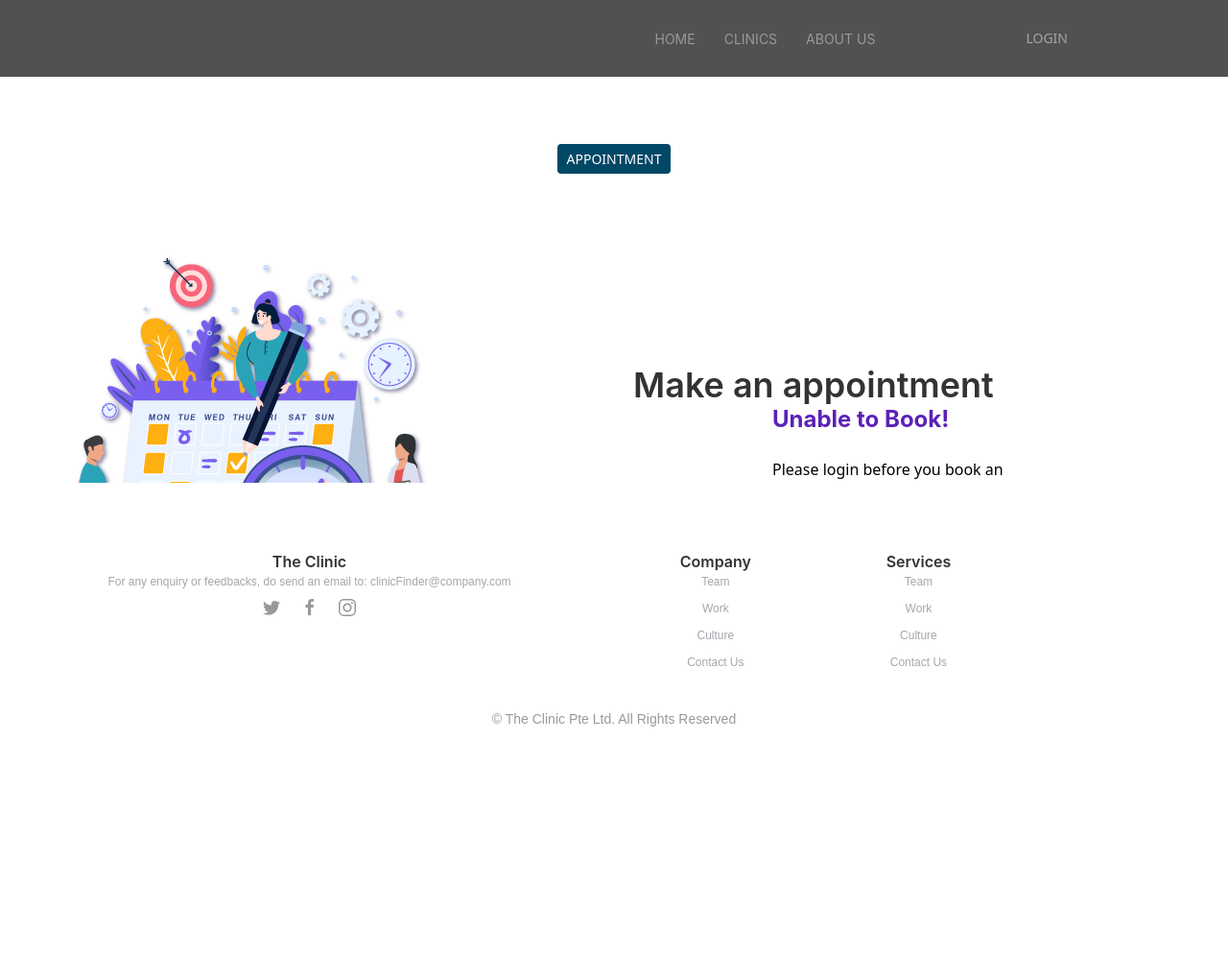
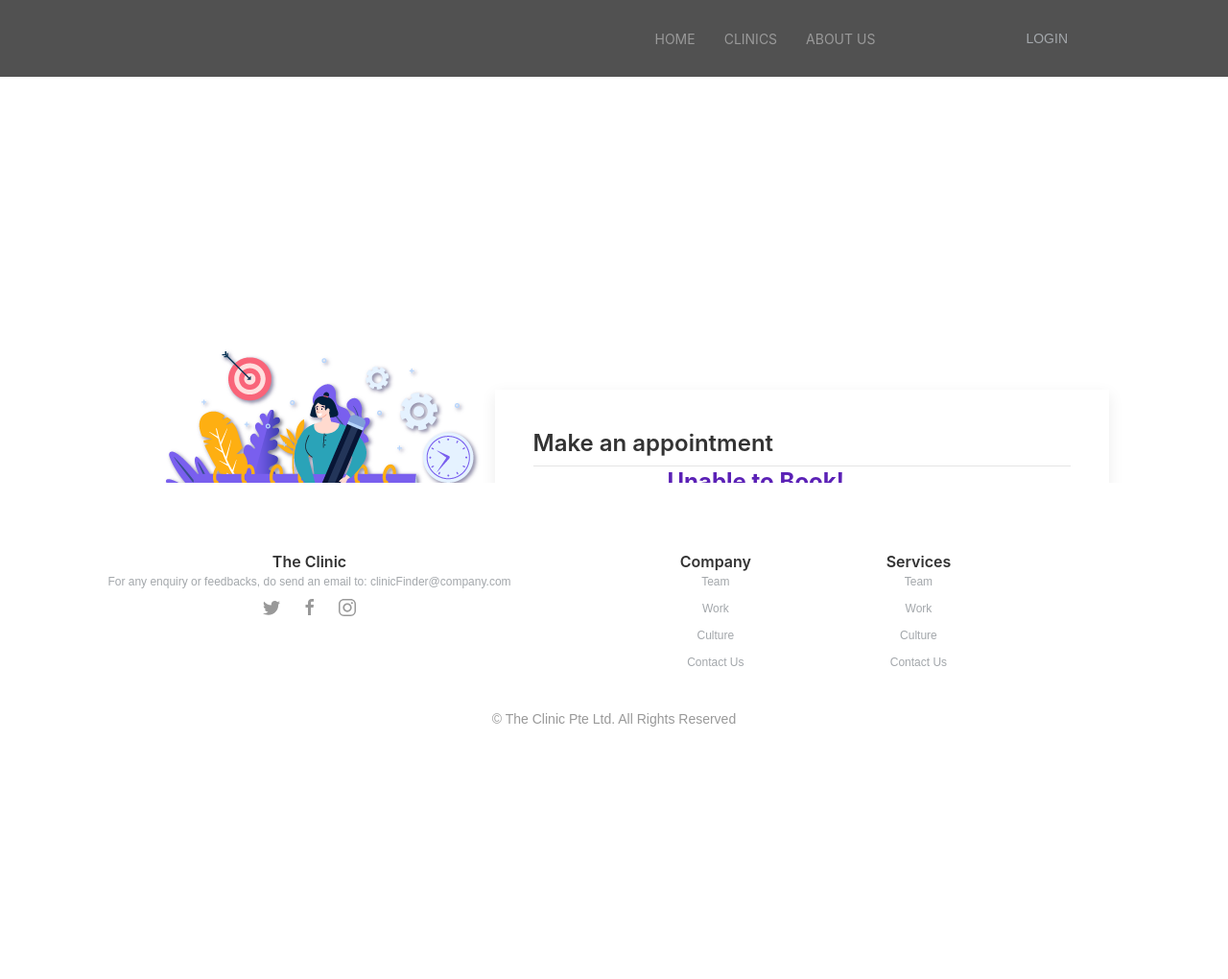
Before and after one commit to bellesim/ICT1004_Project, a PHP site: page /appt_booking.php in a window 1280 px wide. Shown: the whole page at 96% size. Before the commit the page ends 757 px from the top, so only its background shows below. Run offline with PHP 8.4, Linux system fonts and the light colour scheme; some libraries are stand-ins or nearby versions.

Commit message:
new update

```diff
--- a/appt_booking.php
+++ b/appt_booking.php
@@ -1,53 +1,35 @@
-
 <!DOCTYPE html>
-
-
-
-
-
-
-
-
-
-        <!DOCTYPE html>
-<html lang="en">
+<?php
+session_start();
+?>
+<html>
     <head>
-		<meta charset="utf-8">
-		<meta name="viewport" content="width=device-width, initial-scale=1">
-		<title>Marketing - UIkit 3 KickOff</title>
+        <title>Clinic</title>
         <link rel="icon" href="img/favicon.ico">
         <!-- CSS FILES -->
         <link rel="stylesheet" type="text/css" href="https://cdn.jsdelivr.net/npm/uikit@latest/dist/css/uikit.min.css">
-        <link rel="stylesheet" type="text/css" href="css/main.css">
         <link href="https://unpkg.com/tailwindcss@^1.0/dist/tailwind.min.css" rel="stylesheet">
-
+        <link rel="stylesheet" type="text/css" href="css/index.css">
+        <?php include "head.inc.php"; ?>
     </head>
-	<body>
+    <body class='clinic'>
          <!-- TOP -->
-		<!--<div class="top-wrap uk-position-relative uk-light uk-background-secondary"> !-->
         <div class="top-wrap uk-position-relative" uk-background-primary style="background-color: #515151;">
         <div class="uk-flex uk-flex-center uk-flex-middle h-20">
             <?php include "nav.inc.php";?>
             </div>
         </div>
-	<!-- /TOP -->
-		<section id="content" class="uk-section uk-section-default">
-			<div class="uk-container">
-				<div class="uk-section uk-section-small uk-padding-remove-top">
-					<ul class="uk-subnav uk-subnav-pill uk-flex uk-flex-center" data-uk-switcher="connect: .uk-switcher; animation: uk-animation-fade">
-						<li><a class="rounded" href="#">Appointment</a></li>
-					</ul>
-				</div>
+        <?php include "timeout.inc.php"; ?>
+        <section class="uk-section">
 
-				<ul class="uk-switcher uk-margin">
-					<li>
-						<div class="uk-grid uk-child-width-1-2@l uk-flex-middle" data-uk-grid data-uk-scrollspy="target: > div; cls: uk-animation-slide-left-medium">
-							<div>
-                                <img src="images/indeximage.png" alt="aboutus"data-uk-img>
-                            </div>
-							<div data-uk-scrollspy-class="uk-animation-slide-right-medium">
-								<h2 class="font-semibold text-4xl">Make an appointment</h6>
-								<p class="subtitle-text">
+             <div class="uk-flex uk-flex-center uk-flex-middle uk-height-viewport uk-position-z-index uk-position-relative" data-uk-height-viewport="min-height: 200">
+                 <img src="images/indeximage.png">
+                <div class="uk-card uk-card-default uk-card-body uk-width-1-2@m mr-6">
+
+                <h2 class="text-2xl font-semibold">Make an appointment</h2>
+                <p class="uk-heading-divider"><p>
+
+
                     <?php
     session_start();
 
@@ -73,32 +55,29 @@
                 $stmt->close();
                 ?>
 
-                <html>
-                    <head>
-                        <?php include "head.inc.php"; ?>
-                    </head>
-                    <body>
+
                         <?php
-
                         $currentdate = new DateTime();
                         $currentdate = $currentdate->setTimezone(new DateTimeZone('Asia/Singapore'));
                         $interval = new DateInterval('P1D');
                         $currentdate->add($interval);
                         $currentdate = $currentdate->format('yy-m-d');
-
                         ?>
 
                         <div class="container">
                             <form action="appt_booked.php" method="POST" class="form-control">
                                 <p class="italic text-red-700 mb-8">* mandatory fields</p>
-                                <p>Clinic: <?php echo $ClinicName;?></p>
+
+
+                                <div class="uk-width-1-1">
+                                    <h4 class="text-base font-semibold mt-4">Clinic: <?php echo $ClinicName;?> </h4>
+                                </div>
+                                <div class="uk-width-1-1">
+                                    <h4 class="text-base font-semibold mt-4"><label>Appointment Date* <input type="date" name="ApptDate" class="form-control" min="<?php echo $currentdate;?>" required></label> </h4>
+                                </div>
+                               <div class="uk-width-1-1">
                                    <div class="form-group">
-                                    <label>Appointment Date*</label>
-                                    <input type="date" name="ApptDate" class="form-control" min="<?php echo $currentdate;?>" required>
-                                </div>
-
-                                <div class="form-group">
-                                    <label for="ApptStartTime">Appointment Timeslot*:</label>
+                                    <h4 class="text-base font-semibold mt-4"><label for="ApptStartTime">Appointment Timeslot*:</label>
                                     <select id="ApptStartTime" name="ApptStartTime" required>
                                         <option value="0800">0800-0900</option>
                                         <option value="0900">0900-1000</option>
@@ -110,14 +89,20 @@
                                         <option value="1500">1500-1600</option>
                                         <option value="1600">1600-1700</option>
                                         <option value="1700">1700-1800</option>
-                                    </select>
+                                    </select></h4>
                                    </div>
+                                </div>
+
+                                <div class="uk-width-1-1">
                                     <div class="form-group">
-                                    <label>Appointment Type</label>
-                                    <input type="text" name="ApptType" class="form-control" placeholder="e.g. General">
+                                    <h4 class="text-base font-semibold mt-4"><label>Appointment Type</label>
+                                    <input type="text" name="ApptType" class="form-control" placeholder="e.g. General"> </h4>
                                     </div>
+                                </div>
+
+                                <div class="uk-width-1-1">
                                     <div class="form-group">
-                                    <label>Doctor*</label>
+                                    <h4 class="text-base font-semibold mt-4"><label>Doctor*</label>
                                     </br>
 
                                     <?php
@@ -157,7 +142,10 @@
                                 </div>
                                 <input type="hidden" id="ClinicID" name="ClinicID" value=" <?php echo $ClinicID; ?> " readonly><br>
                                 <button onclick="window.location.href = 'appt_booking.php'" class="uk-button uk-button-primary uk-width-1-1 rounded h-12 bg-blue-800" href="#modal-overflow">Make appointment</button>
-                            </form>
+
+                            </form></h4>
+                                    </div>
+
                         </div>
                     </body>
                 </html>
@@ -179,24 +167,12 @@
                 <div class="space-y-6 text-black" style="margin: auto; width: 50%; ">
                     <h1 class="font-bold text-2xl text-purple-800">Unable to Book!</h1>
                     <p>Please login before you book an appointment.</p>
+                <a href="login.php" class="uk-button uk-button-primary uk-button-medium uk-width-2-3 uk-width-auto@s rounded ml-24">Login</a>
                 </div>
         </html>
     <?php
     }
 ?>
-								</p>
-
-							</div>
-						</div>
-					</li>
-
-				</ul>
-
-
-			</div>
-		</section>
-
-
          <?php include "footer.inc.php"; ?>
 
         <!-- JS FILES -->
```
Lines whose indentation alone changed are shown as unchanged.
